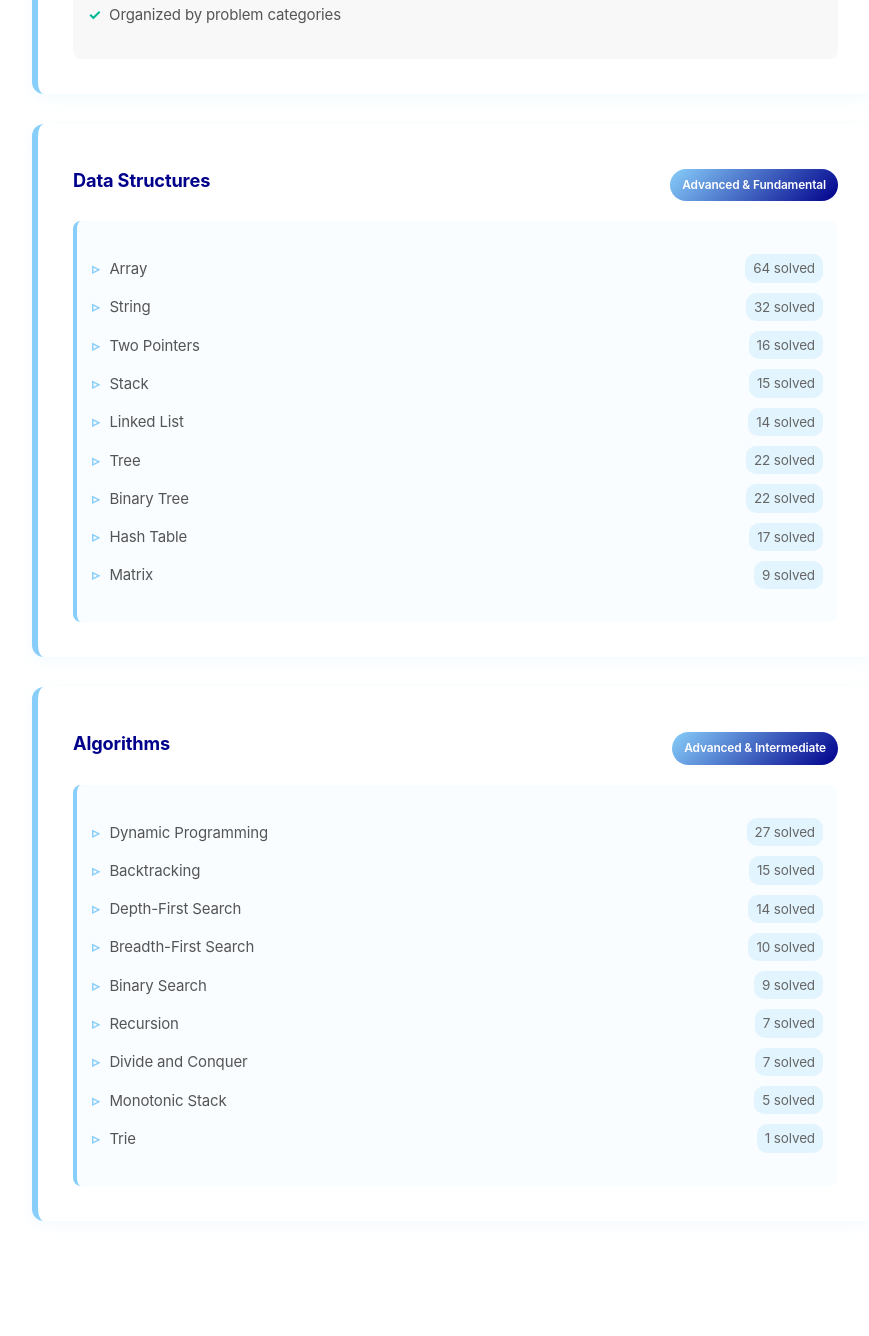
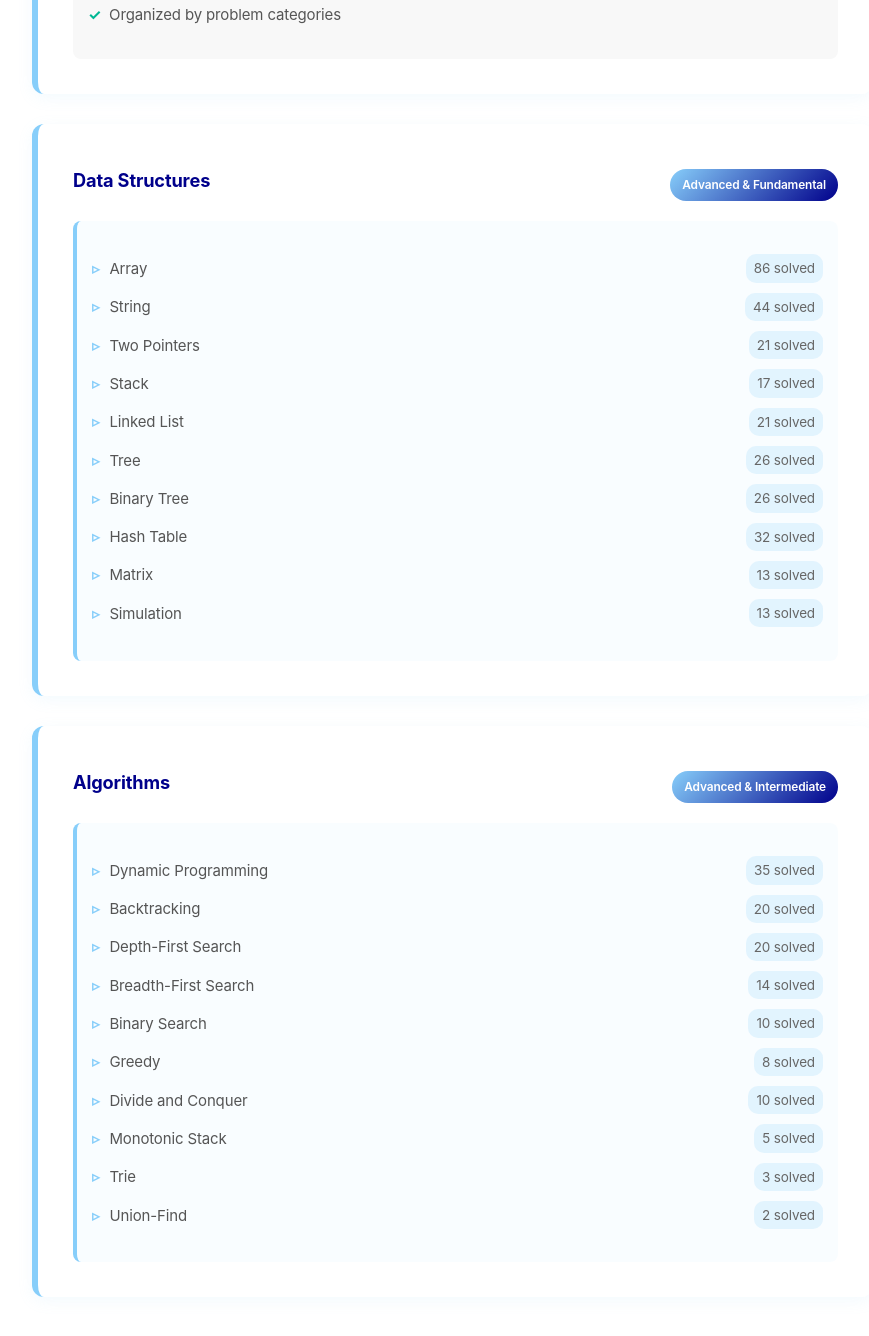
Before and after one commit to ArmanBehnam/ArmanBehnam.github.io, a Jekyll site: the page built from Programming/index.html, in a window 1280 px wide and 1400 px high, scrolled down 927 px. Shown: the top 1336 px of the window, without its empty margins (195-1064 px from the left). Built offline with Jekyll 4.4.1, drawn with Linux system fonts in a browser that asks for light colours; some of the changed text lies outside the part shown.

Commit message:
Update LeetCode stats to latest

```diff
--- a/Programming/index.html
+++ b/Programming/index.html
@@ -278,13 +278,13 @@ title: Programming Skills
         <div class="programming-item">
             <div class="category-header">
                 <h3 class="category-title">Problem Difficulty Distribution</h3>
-                <div class="problem-badge">132 Total</div>
+                <div class="problem-badge">178 Total</div>
             </div>
             <div class="difficulty-section">
                 <div class="difficulty-bars">
-                    <div class="difficulty-bar difficulty-easy">Easy: 36 problems</div>
-                    <div class="difficulty-bar difficulty-medium">Medium: 71 problems</div>
-                    <div class="difficulty-bar difficulty-hard">Hard: 25 problems</div>
+                    <div class="difficulty-bar difficulty-easy">Easy: 45 problems</div>
+                    <div class="difficulty-bar difficulty-medium">Medium: 99 problems</div>
+                    <div class="difficulty-bar difficulty-hard">Hard: 34 problems</div>
                 </div>
             </div>
         </div>
@@ -319,39 +319,43 @@ title: Programming Skills
                 <ul class="skill-list">
                     <li>
                         <span class="skill-name">Array</span>
-                        <span class="skill-count">64 solved</span>
+                        <span class="skill-count">86 solved</span>
                     </li>
                     <li>
                         <span class="skill-name">String</span>
+                        <span class="skill-count">44 solved</span>
+                    </li>
+                    <li>
+                        <span class="skill-name">Two Pointers</span>
+                        <span class="skill-count">21 solved</span>
+                    </li>
+                    <li>
+                        <span class="skill-name">Stack</span>
+                        <span class="skill-count">17 solved</span>
+                    </li>
+                    <li>
+                        <span class="skill-name">Linked List</span>
+                        <span class="skill-count">21 solved</span>
+                    </li>
+                    <li>
+                        <span class="skill-name">Tree</span>
+                        <span class="skill-count">26 solved</span>
+                    </li>
+                    <li>
+                        <span class="skill-name">Binary Tree</span>
+                        <span class="skill-count">26 solved</span>
+                    </li>
+                    <li>
+                        <span class="skill-name">Hash Table</span>
                         <span class="skill-count">32 solved</span>
                     </li>
                     <li>
-                        <span class="skill-name">Two Pointers</span>
-                        <span class="skill-count">16 solved</span>
+                        <span class="skill-name">Matrix</span>
+                        <span class="skill-count">13 solved</span>
                     </li>
                     <li>
-                        <span class="skill-name">Stack</span>
-                        <span class="skill-count">15 solved</span>
-                    </li>
-                    <li>
-                        <span class="skill-name">Linked List</span>
-                        <span class="skill-count">14 solved</span>
-                    </li>
-                    <li>
-                        <span class="skill-name">Tree</span>
-                        <span class="skill-count">22 solved</span>
-                    </li>
-                    <li>
-                        <span class="skill-name">Binary Tree</span>
-                        <span class="skill-count">22 solved</span>
-                    </li>
-                    <li>
-                        <span class="skill-name">Hash Table</span>
-                        <span class="skill-count">17 solved</span>
-                    </li>
-                    <li>
-                        <span class="skill-name">Matrix</span>
-                        <span class="skill-count">9 solved</span>
+                        <span class="skill-name">Simulation</span>
+                        <span class="skill-count">13 solved</span>
                     </li>
                 </ul>
             </div>
@@ -366,31 +370,31 @@ title: Programming Skills
                 <ul class="skill-list">
                     <li>
                         <span class="skill-name">Dynamic Programming</span>
-                        <span class="skill-count">27 solved</span>
+                        <span class="skill-count">35 solved</span>
                     </li>
                     <li>
                         <span class="skill-name">Backtracking</span>
-                        <span class="skill-count">15 solved</span>
+                        <span class="skill-count">20 solved</span>
                     </li>
                     <li>
                         <span class="skill-name">Depth-First Search</span>
+                        <span class="skill-count">20 solved</span>
+                    </li>
+                    <li>
+                        <span class="skill-name">Breadth-First Search</span>
                         <span class="skill-count">14 solved</span>
                     </li>
                     <li>
-                        <span class="skill-name">Breadth-First Search</span>
+                        <span class="skill-name">Binary Search</span>
                         <span class="skill-count">10 solved</span>
                     </li>
                     <li>
-                        <span class="skill-name">Binary Search</span>
-                        <span class="skill-count">9 solved</span>
-                    </li>
-                    <li>
-                        <span class="skill-name">Recursion</span>
-                        <span class="skill-count">7 solved</span>
+                        <span class="skill-name">Greedy</span>
+                        <span class="skill-count">8 solved</span>
                     </li>
                     <li>
                         <span class="skill-name">Divide and Conquer</span>
-                        <span class="skill-count">7 solved</span>
+                        <span class="skill-count">10 solved</span>
                     </li>
                     <li>
                         <span class="skill-name">Monotonic Stack</span>
@@ -398,7 +402,11 @@ title: Programming Skills
                     </li>
                     <li>
                         <span class="skill-name">Trie</span>
-                        <span class="skill-count">1 solved</span>
+                        <span class="skill-count">3 solved</span>
+                    </li>
+                    <li>
+                        <span class="skill-name">Union-Find</span>
+                        <span class="skill-count">2 solved</span>
                     </li>
                 </ul>
             </div>
```
